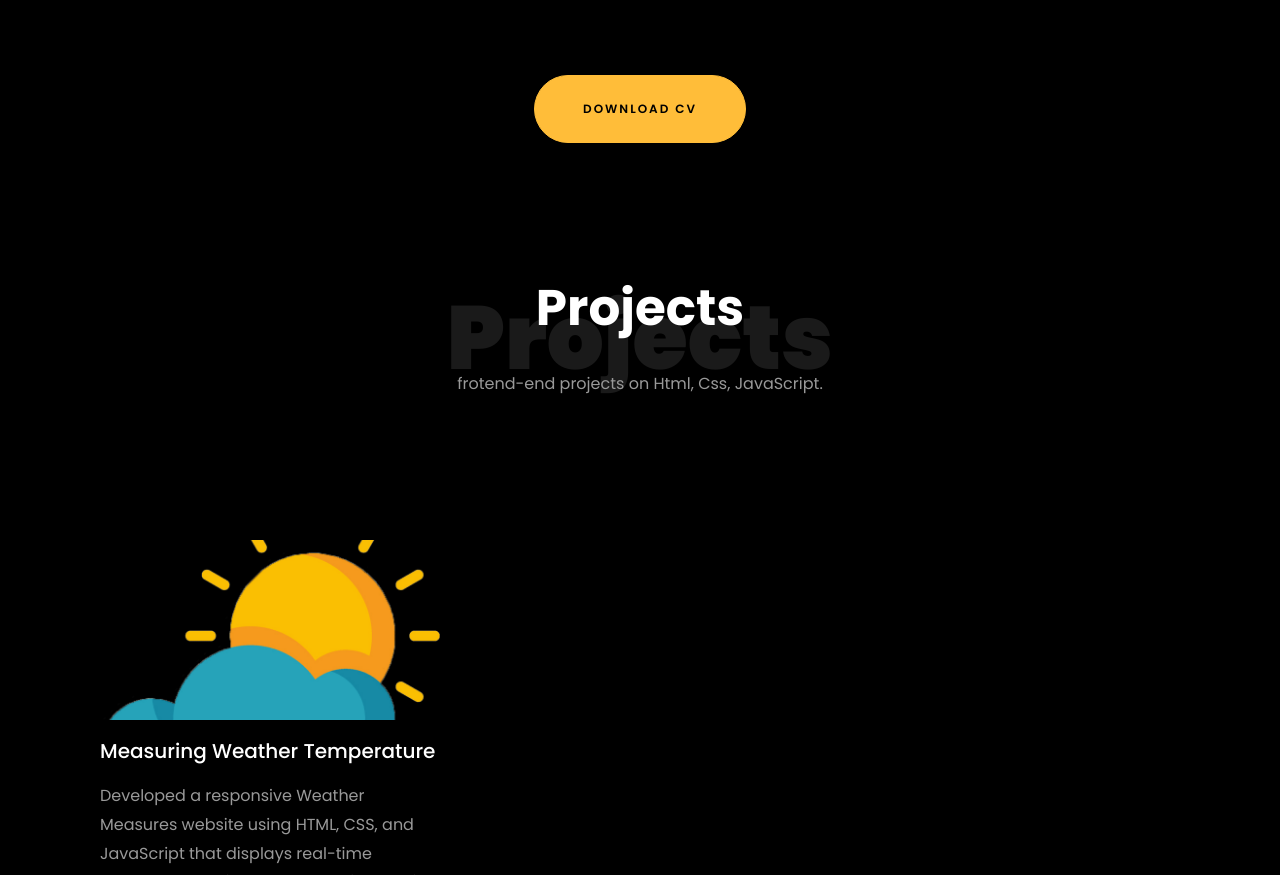
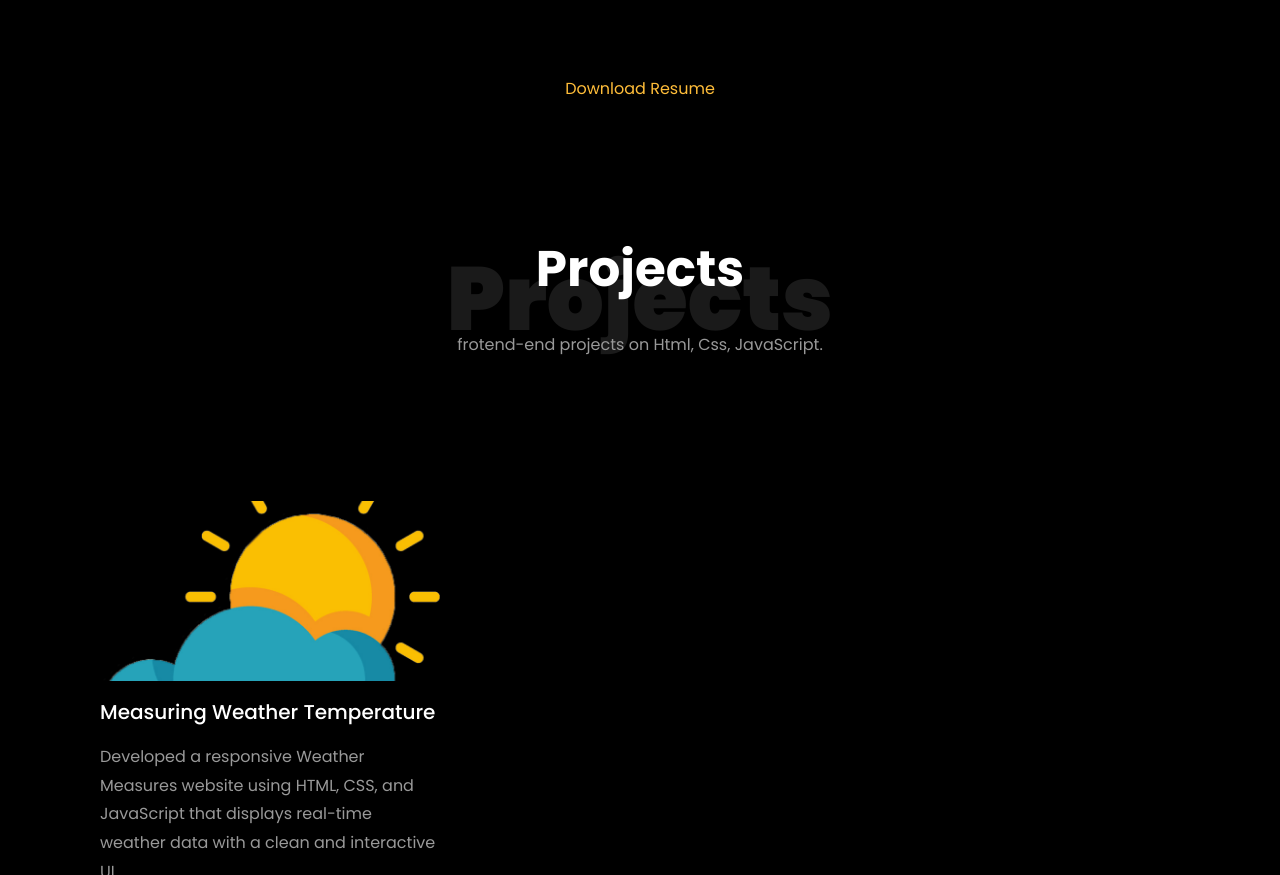
Before and after one commit to Yash604-raj/Portfolio-Website-Template-main, a plain HTML site: page index.html in a window 1280 px wide. Shown: the part 1863-2738 px from the top of the page. Drawn offline with Linux system fonts and the light colour scheme; files whose address does not match are found by name.

Commit message:
Change download link from CV to Resume

```diff
--- a/index.html
+++ b/index.html
@@ -307,7 +307,7 @@
 
     		<div class="row justify-content-center mt-5">
     			<div class="col-md-6 text-center ftco-animate">
-    				<p><a href="#" class="btn btn-primary py-4 px-5">Download CV</a></p>
+    				<p><a href="E:\portpolio\Portfolio-Website-Template-main\cv.pdf.pdf" target="_blank">Download Resume</a></p>
     			</div>
     		</div>
     	</div>
```
